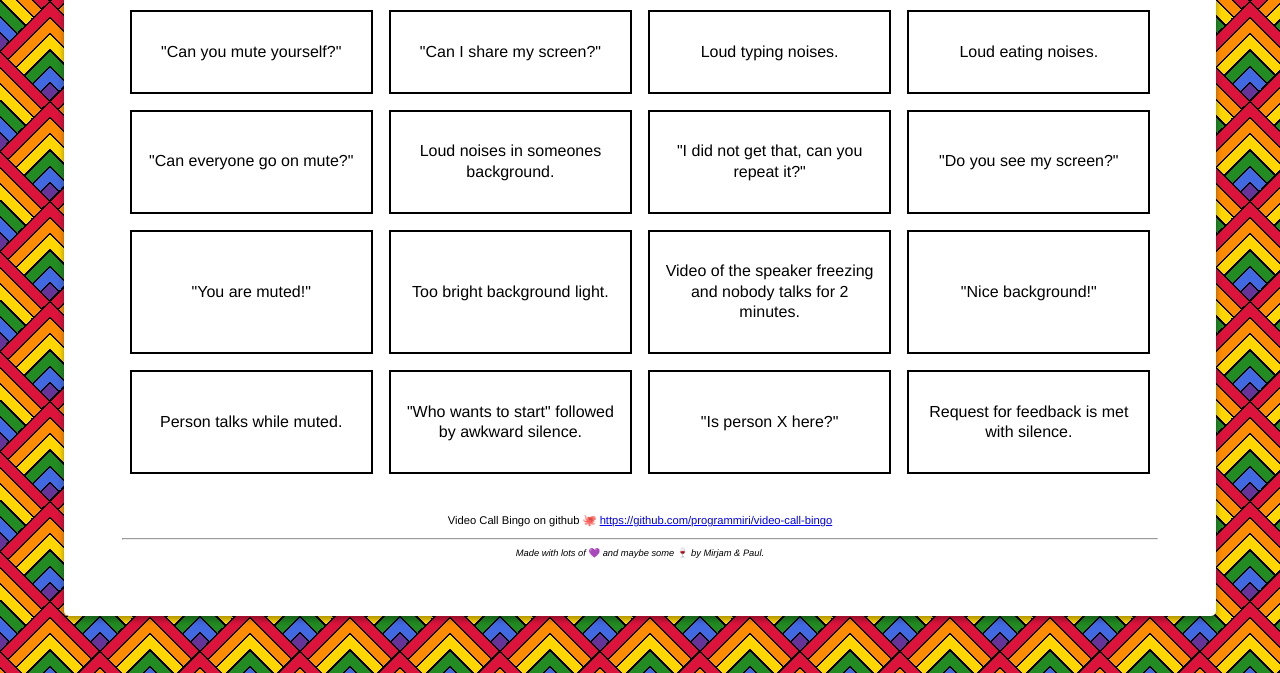
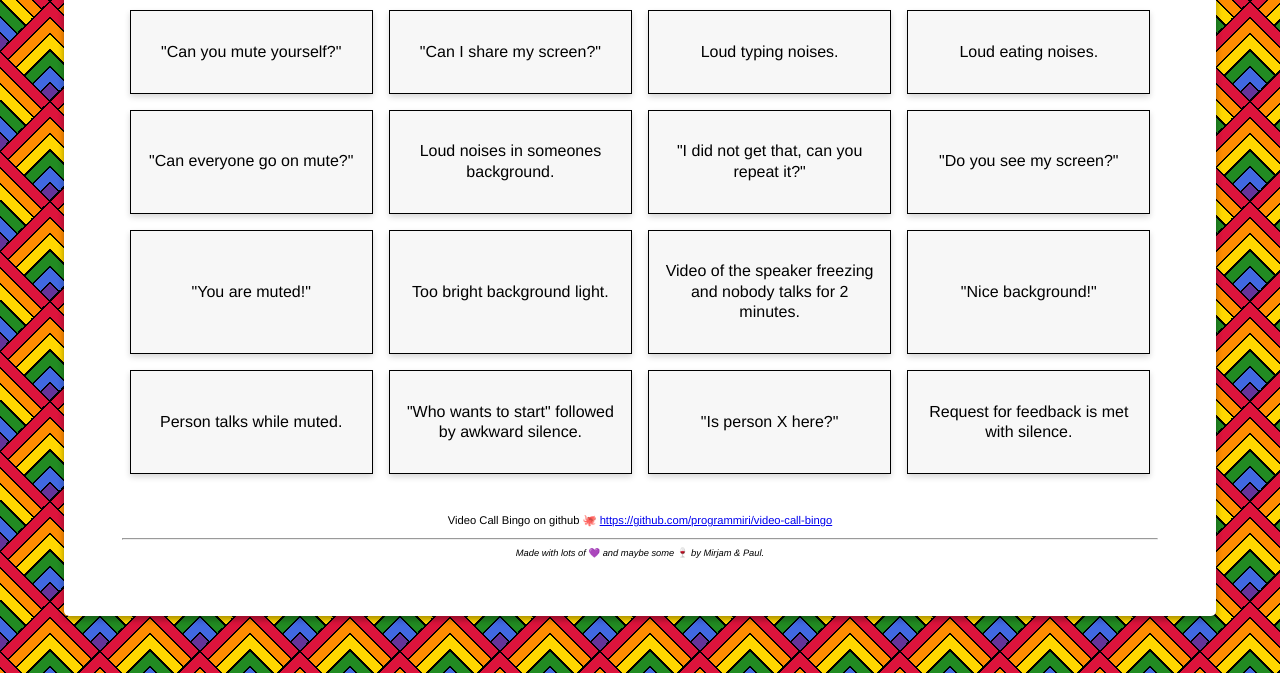
Before and after one commit to programmiri/video-call-bingo, a plain HTML site: page index.html in a window 1280 px wide. Shown: the part 200-873 px from the top of the page. Drawn offline with Linux system fonts and the light colour scheme.

Commit message:
style bingo-cards

```diff
--- a/style.css
+++ b/style.css
@@ -53,17 +53,16 @@ body {
   justify-content: center;
   line-height: 1.3;
   text-align: center;
-  border: 2px solid black;
+  border: 1px solid black;
   border-radius: 0px;
-  /*background-color: rgb(247, 247, 247);
-  border-radius: 5px;
-  box-shadow: 0 3px 6px rgba(0,0,0,0.16), 0 3px 6px rgba(0,0,0,0.23); */
+  background-color: rgb(247, 247, 247);
   transition: all 0.2s ease;
+  box-shadow: 0 3px 6px rgba(0,0,0,0.16);
   cursor: pointer;
 }
 
 .bingo-cell:hover {
-  background-color: rgb(255, 215, 0, 0.3);
+  background-color: rgb(233, 232, 232);
 }
 
 .bingo-cell.bingod {
```
